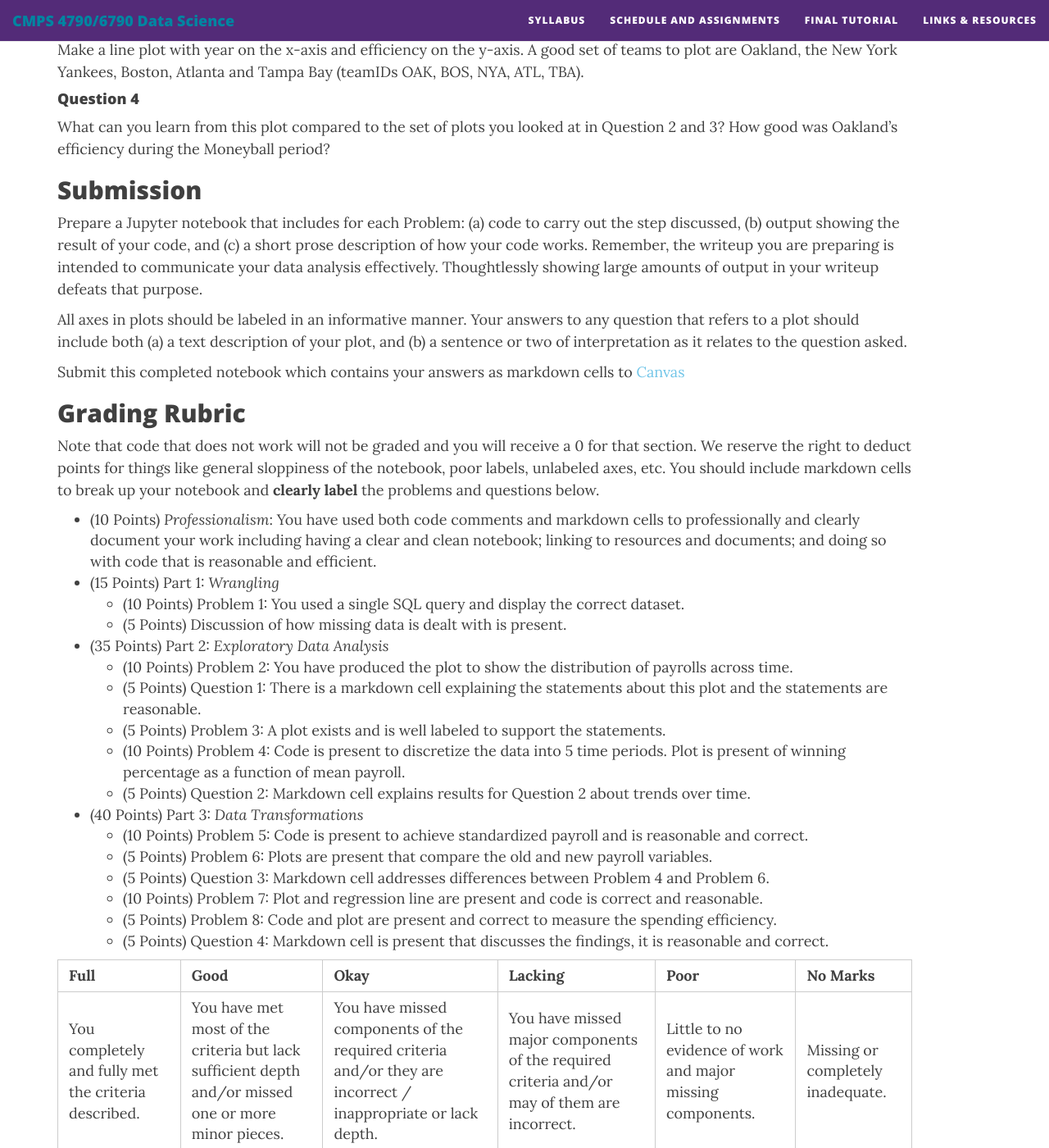
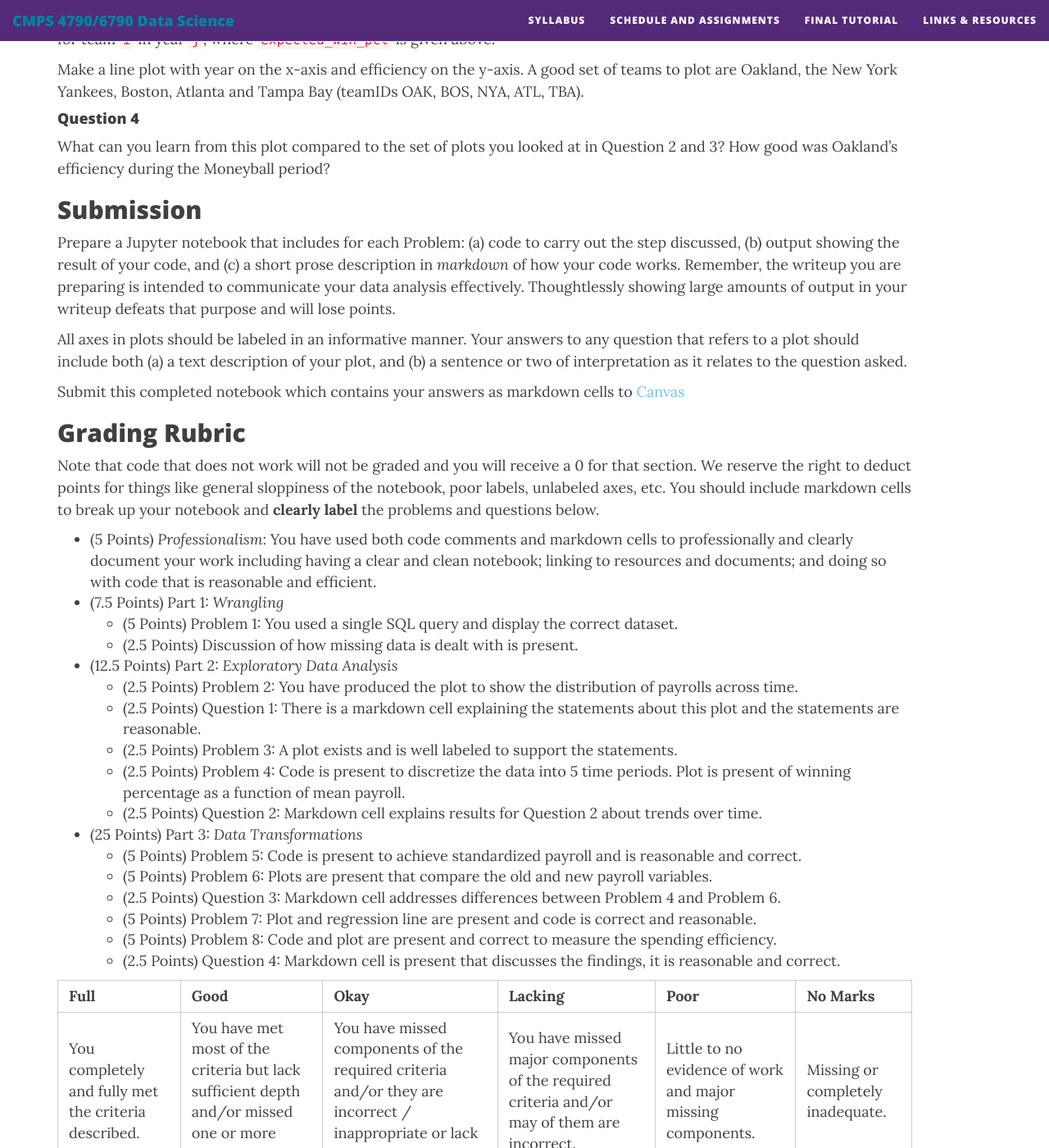
Before and after one commit to nmattei/cmps6790, a Jekyll site: the page built from _projects/Project2/Project2.md, in a window 1280 px wide and 1400 px high, scrolled down 5292 px. Shown: the whole window at 82% size. Built offline with Jekyll 4.4.1, drawn with Linux system fonts in a browser that asks for light colours; nearby versions of some CDN libraries; formulas are drawn with MathJax 3; some of the changed text lies outside the part shown.

Commit message:
project 2 update

```diff
--- a/_projects/Project2/Project2.md
+++ b/_projects/Project2/Project2.md
@@ -7,13 +7,14 @@ published: true
 
 # Project 2: Moneyball!
 
-**Posted:** Oct 12, 2020; <br>
+* **Posted:** October 11, 2023
+* **Last Revision:** October 11, 2023
 
 In this project you will apply your data wrangling and exploratory data analysis skills to baseball data. In particular, we want to know how well did Moneyball work for the Oakland A's. Was it worthy of a movie?
 
 ### Groups and Collaboration Plan
 
-You are allowed to complete this project in a group of exactly size 2, no exceptions.  If you choose to complete this project as a group you must:
+If you are an undergraduate student, you are allowed to complete this project in a group of exactly size 2, no exceptions.  If you choose to complete this project as a group you must:
  1. Both members of the group must **turn in exaclty the same notebook on Canvas**.
  2. As the top cell in your notebook, you must also include a short *collaboration plan* describing how you are working together, what technologies you are using, and when / how often you are meeting to work on this project.  Examples include: we setup a private Github repo to coordinate code and we met on Zoom X times…. or even we used [Teletype for Atom](https://teletype.atom.io/) or [RemoteCollab for Sublime](https://packagecontrol.io/packages/RemoteCollab). Failure to turn in a collaboration plan that shows you coordinated will be a loss of professionalism points. The turned in result will need to reflect the understanding of both students
 
@@ -197,7 +198,7 @@ What can you learn from this plot compared to the set of plots you looked at in
 
 ## Submission
 
-Prepare a Jupyter notebook that includes for each Problem: (a) code to carry out the step discussed, (b) output showing the result of your code, and (c) a short prose description of how your code works. Remember, the writeup you are preparing is intended to communicate your data analysis effectively. Thoughtlessly showing large amounts of output in your writeup defeats that purpose.
+Prepare a Jupyter notebook that includes for each Problem: (a) code to carry out the step discussed, (b) output showing the result of your code, and (c) a short prose description in *markdown* of how your code works. Remember, the writeup you are preparing is intended to communicate your data analysis effectively. Thoughtlessly showing large amounts of output in your writeup defeats that purpose and will lose points.
 
 All axes in plots should be labeled in an informative manner. Your answers to any question that refers to a plot should include both (a) a text description of your plot, and (b) a sentence or two of interpretation as it relates to the question asked.
 
@@ -207,23 +208,23 @@ Submit this completed notebook which contains your answers as markdown cells to
 
 Note that code that does not work will not be graded and you will receive a 0 for that section.  We reserve the right to deduct points for things like general sloppiness of the notebook, poor labels, unlabeled axes, etc.  You should include markdown cells to break up your notebook and **clearly label** the problems and questions below.
 
-* (10 Points) *Professionalism*: You have used both code comments and markdown cells to professionally and clearly document your work including having a clear and clean notebook; linking to resources and documents; and doing so with code that is reasonable and efficient.
-* (15 Points) Part 1: *Wrangling*
-  * (10 Points) Problem 1: You used a single SQL query and display the correct dataset.
-  * (5 Points) Discussion of how missing data is dealt with is present.
- * (35 Points) Part 2: *Exploratory Data Analysis*
-   * (10 Points) Problem 2: You have produced the plot to show the distribution of payrolls across time.
-   * (5 Points) Question 1: There is a markdown cell explaining the statements about this plot and the statements are reasonable.
-   * (5 Points) Problem 3: A plot exists and is well labeled to support the statements.
-   * (10 Points) Problem 4: Code is present to discretize the data into 5 time periods.  Plot is present of winning percentage as a function of mean payroll.
-   * (5 Points) Question 2: Markdown cell explains results for Question 2 about trends over time.
-* (40 Points) Part 3: *Data Transformations*
-  * (10 Points) Problem 5: Code is present to achieve standardized payroll and is reasonable and correct.
+* (5 Points) *Professionalism*: You have used both code comments and markdown cells to professionally and clearly document your work including having a clear and clean notebook; linking to resources and documents; and doing so with code that is reasonable and efficient.
+* (7.5 Points) Part 1: *Wrangling*
+  * (5 Points) Problem 1: You used a single SQL query and display the correct dataset.
+  * (2.5 Points) Discussion of how missing data is dealt with is present.
+ * (12.5 Points) Part 2: *Exploratory Data Analysis*
+   * (2.5 Points) Problem 2: You have produced the plot to show the distribution of payrolls across time.
+   * (2.5 Points) Question 1: There is a markdown cell explaining the statements about this plot and the statements are reasonable.
+   * (2.5 Points) Problem 3: A plot exists and is well labeled to support the statements.
+   * (2.5 Points) Problem 4: Code is present to discretize the data into 5 time periods.  Plot is present of winning percentage as a function of mean payroll.
+   * (2.5 Points) Question 2: Markdown cell explains results for Question 2 about trends over time.
+* (25 Points) Part 3: *Data Transformations*
+  * (5 Points) Problem 5: Code is present to achieve standardized payroll and is reasonable and correct.
   * (5 Points) Problem 6: Plots are present that compare the old and new payroll variables.
-  * (5 Points) Question 3: Markdown cell addresses differences between Problem 4 and Problem 6.
-  * (10 Points) Problem 7: Plot and regression line are present and code is correct and reasonable.
+  * (2.5 Points) Question 3: Markdown cell addresses differences between Problem 4 and Problem 6.
+  * (5 Points) Problem 7: Plot and regression line are present and code is correct and reasonable.
   * (5 Points) Problem 8: Code and plot are present and correct to measure the spending efficiency.
-  * (5 Points) Question 4: Markdown cell is present that discusses the findings, it is reasonable and correct.
+  * (2.5 Points) Question 4: Markdown cell is present that discusses the findings, it is reasonable and correct.
 
 | Full    |    Good |  Okay |   Lacking   |   Poor  | No Marks |
 | : ---- :| : ---- :| : ---- :| : ---- :| : ---- :| : ---- : |
```
Also changed, not shown: _projects/Project1/Project1.md (+1 -1 lines).
